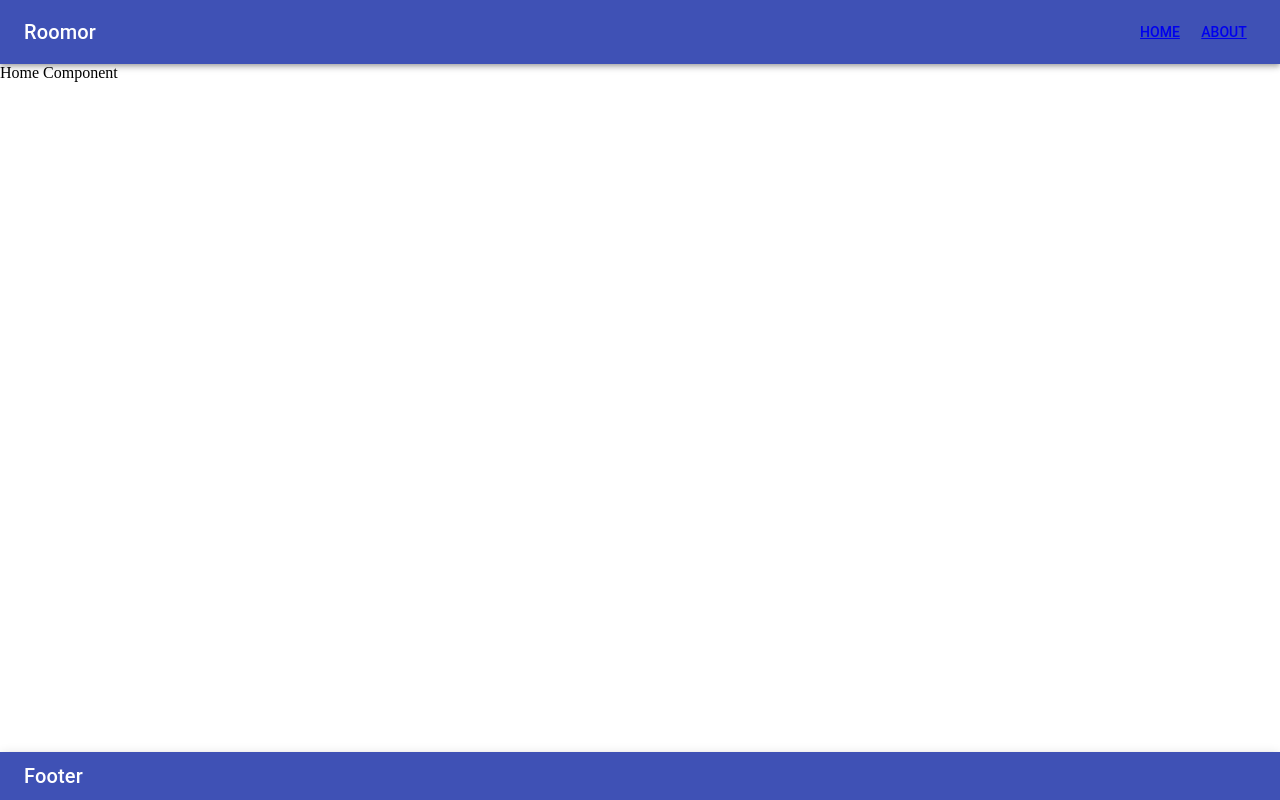
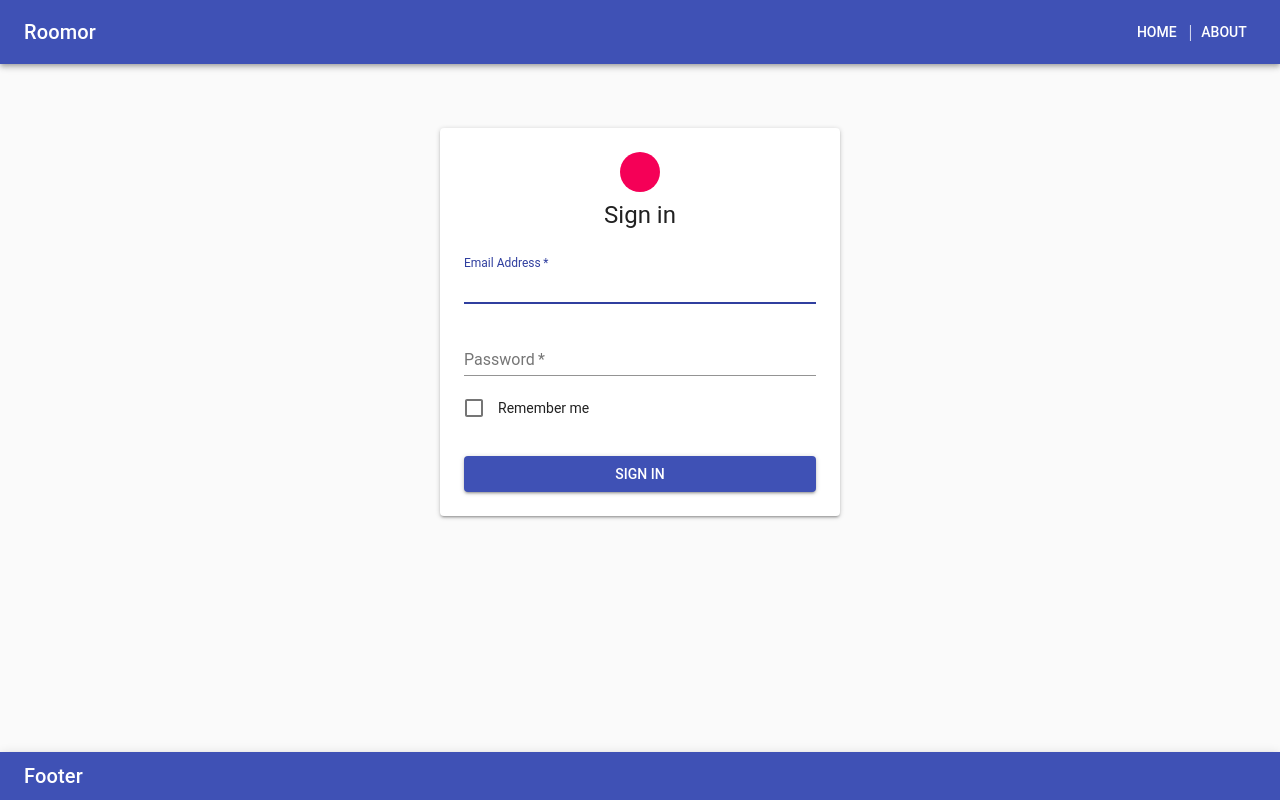
Before and after one commit to FreeCodeCampNorthridge/Roomor, a React app in the folder client/: page / in a window 1280 px wide. Built offline with nearby package versions, Linux system fonts and the light colour scheme.

Commit message:
add login & header component

```diff
--- a/client/src/components/Header.js
+++ b/client/src/components/Header.js
@@ -29,11 +29,12 @@ function Header(props) {
           <Typography variant="h6" color="inherit" className={classes.grow}>
             Roomor
           </Typography>
-          <Button color="inherit">
-            <Link to="/">Home</Link>
+          <Button component={Link} to="/" color="inherit">
+            Home
           </Button>
-          <Button color="inherit">
-            <Link to="/about">About</Link>
+          |
+          <Button component={Link} to="/about" color="inherit">
+            About
           </Button>
         </Toolbar>
       </AppBar>
--- a/client/src/components/Home.js
+++ b/client/src/components/Home.js
@@ -1,5 +1,96 @@
 import React from 'react';
+import PropTypes from 'prop-types';
+import Avatar from '@material-ui/core/Avatar';
+import Button from '@material-ui/core/Button';
+import CssBaseline from '@material-ui/core/CssBaseline';
+import FormControl from '@material-ui/core/FormControl';
+import FormControlLabel from '@material-ui/core/FormControlLabel';
+import Checkbox from '@material-ui/core/Checkbox';
+import Input from '@material-ui/core/Input';
+import InputLabel from '@material-ui/core/InputLabel';
+import Paper from '@material-ui/core/Paper';
+import Typography from '@material-ui/core/Typography';
+import withStyles from '@material-ui/core/styles/withStyles';
 
-export default function Home() {
-  return <div>Home Component</div>;
-}
+const styles = theme => ({
+  main: {
+    width: 'auto',
+    display: 'block',
+    marginLeft: theme.spacing.unit * 3,
+    marginRight: theme.spacing.unit * 3,
+    [theme.breakpoints.up(400 + theme.spacing.unit * 3 * 2)]: {
+      width: 400,
+      marginLeft: 'auto',
+      marginRight: 'auto'
+    }
+  },
+  paper: {
+    marginTop: theme.spacing.unit * 8,
+    display: 'flex',
+    flexDirection: 'column',
+    alignItems: 'center',
+    padding: `${theme.spacing.unit * 2}px ${theme.spacing.unit * 3}px ${theme
+      .spacing.unit * 3}px`
+  },
+  avatar: {
+    margin: theme.spacing.unit,
+    backgroundColor: theme.palette.secondary.main
+  },
+  form: {
+    width: '100%',
+    marginTop: theme.spacing.unit
+  },
+  submit: {
+    marginTop: theme.spacing.unit * 3
+  }
+});
+
+const Home = props => {
+  const { classes } = props;
+
+  return (
+    <main className={classes.main}>
+      <CssBaseline />
+      <Paper className={classes.paper}>
+        <Avatar className={classes.avatar} />
+        <Typography component="h1" variant="h5">
+          Sign in
+        </Typography>
+        <form className={classes.form}>
+          <FormControl margin="normal" required fullWidth>
+            <InputLabel htmlFor="email">Email Address</InputLabel>
+            <Input id="email" name="email" autoComplete="email" autoFocus />
+          </FormControl>
+          <FormControl margin="normal" required fullWidth>
+            <InputLabel htmlFor="password">Password</InputLabel>
+            <Input
+              name="password"
+              type="password"
+              id="password"
+              autoComplete="current-password"
+            />
+          </FormControl>
+          <FormControlLabel
+            control={<Checkbox value="remember" color="primary" />}
+            label="Remember me"
+          />
+          <Button
+            type="submit"
+            fullWidth
+            variant="contained"
+            color="primary"
+            className={classes.submit}
+          >
+            Sign in
+          </Button>
+        </form>
+      </Paper>
+    </main>
+  );
+};
+
+Home.propTypes = {
+  classes: PropTypes.object.isRequired
+};
+
+export default withStyles(styles)(Home);
```
